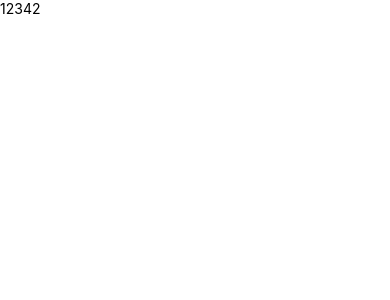
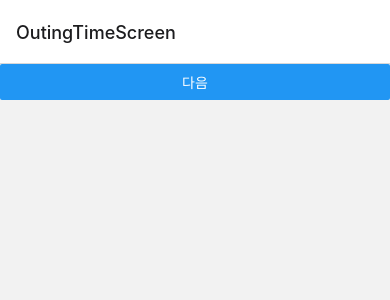
Before and after one commit to kthdd1234/today-mate-app, a React Native app: screen / in a window 390 px wide. Shown: the top 300 px of the page. Built offline with nearby package versions, Linux system fonts and the light colour scheme.

Commit message:
feat: 앱 화면과 하단 탭 분기 처리 작업

```diff
--- a/App.tsx
+++ b/App.tsx
@@ -1,12 +1,31 @@
 import React from 'react';
-import {Text, View} from 'react-native';
+import {NavigationContainer} from '@react-navigation/native';
+import {createNativeStackNavigator} from '@react-navigation/native-stack';
+import OutingTimeScreen from './screens/intro/OutingTimeScreen';
+import TodoSettingScreen from './screens/intro/TodoSettingScreen';
+import TodoMainScreen from './screens/main/TodoMainScreen';
+import TodoAddScreen from './screens/main/TodoAddScreen';
 
-function App(): JSX.Element {
+/** createNativeStackNavigator */
+const {Navigator, Screen} = createNativeStackNavigator();
+
+const App = () => {
+  const screenList = [
+    {name: 'OutingTimeScreen', component: OutingTimeScreen},
+    {name: 'TodoSettingScreen', component: TodoSettingScreen},
+    {name: 'TodoMainScreen', component: TodoMainScreen},
+    {name: 'TodoAddScreen', component: TodoAddScreen},
+  ];
+
   return (
-    <View>
-      <Text>12342</Text>
-    </View>
+    <NavigationContainer>
+      <Navigator>
+        {screenList.map(({name, component}) => (
+          <Screen key={name} name={name} component={component} />
+        ))}
+      </Navigator>
+    </NavigationContainer>
   );
-}
+};
 
 export default App;
--- /dev/null
+++ b/screens/intro/OutingTimeScreen.tsx
@@ -0,0 +1,21 @@
+import {Button, View} from 'react-native';
+import {NativeStackScreenProps} from '@react-navigation/native-stack';
+
+type TProps = NativeStackScreenProps<
+  {TodoSettingScreen: undefined},
+  'TodoSettingScreen'
+>;
+
+const OutingTimeScreen = ({navigation}: TProps) => {
+  const onPress = () => {
+    navigation.navigate('TodoSettingScreen');
+  };
+
+  return (
+    <View>
+      <Button title="다음" onPress={onPress} />
+    </View>
+  );
+};
+
+export default OutingTimeScreen;
--- /dev/null
+++ b/screens/intro/TodoSettingScreen.tsx
@@ -0,0 +1,21 @@
+import {NativeStackScreenProps} from '@react-navigation/native-stack';
+import {Button, View} from 'react-native';
+
+type TProps = NativeStackScreenProps<
+  {TodoMainScreen: undefined},
+  'TodoMainScreen'
+>;
+
+const TodoSettingScreen = ({navigation}: TProps) => {
+  const onPress = () => {
+    // navigation.reset({routes: [{name: 'TodoMainScreen'}]});
+  };
+
+  return (
+    <View>
+      <Button title="다음" onPress={onPress} />
+    </View>
+  );
+};
+
+export default TodoSettingScreen;
--- /dev/null
+++ b/screens/main/MoreSeeScreen.tsx
@@ -0,0 +1,7 @@
+import {View} from 'react-native';
+
+const MoreSeeScreen = () => {
+  return <View></View>;
+};
+
+export default MoreSeeScreen;
--- /dev/null
+++ b/screens/main/TodoAddScreen.tsx
@@ -0,0 +1,7 @@
+import {View} from 'react-native';
+
+const TodoAddScreen = () => {
+  return <View></View>;
+};
+
+export default TodoAddScreen;
--- /dev/null
+++ b/screens/main/TodoMainScreen.tsx
@@ -0,0 +1,23 @@
+import TodoSpaceScreen from './TodoSpaceScreen';
+import MoreSeeScreen from './MoreSeeScreen';
+import {createBottomTabNavigator} from '@react-navigation/bottom-tabs';
+
+/** createBottomTabNavigator */
+const {Navigator, Screen} = createBottomTabNavigator();
+
+const TodoMainScreen = () => {
+  const bottomTabList = [
+    {name: 'TodoSpaceScreen', component: TodoSpaceScreen},
+    {name: 'MoreSeeScreen', component: MoreSeeScreen},
+  ];
+
+  return (
+    <Navigator initialRouteName="TodoSpaceScreen">
+      {bottomTabList.map(({name, component}) => (
+        <Screen key={name} name={name} component={component} />
+      ))}
+    </Navigator>
+  );
+};
+
+export default TodoMainScreen;
--- /dev/null
+++ b/screens/main/TodoSpaceScreen.tsx
@@ -0,0 +1,12 @@
+import React from 'react';
+import {Text, View} from 'react-native';
+
+const TodoSpaceScreen = () => {
+  return (
+    <View style={{flex: 1, alignItems: 'center', justifyContent: 'center'}}>
+      <Text style={{color: 'red'}}>Details Screen</Text>
+    </View>
+  );
+};
+
+export default TodoSpaceScreen;
```
Also changed, not shown: package.json (+6 -1 lines), types/interface.ts (added), types/type.ts (added), 4 other files (tests, documents, lock files or other folders).
